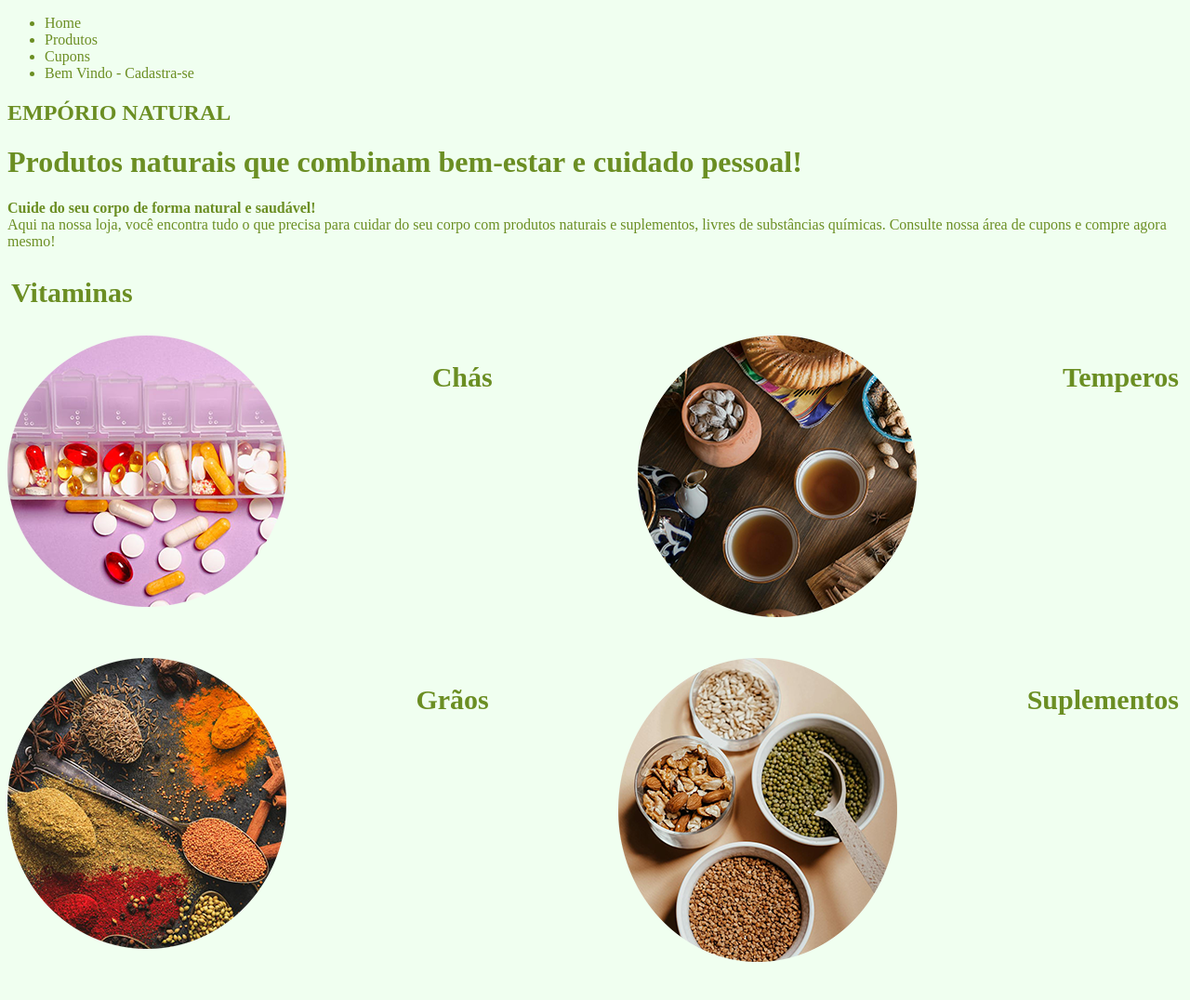
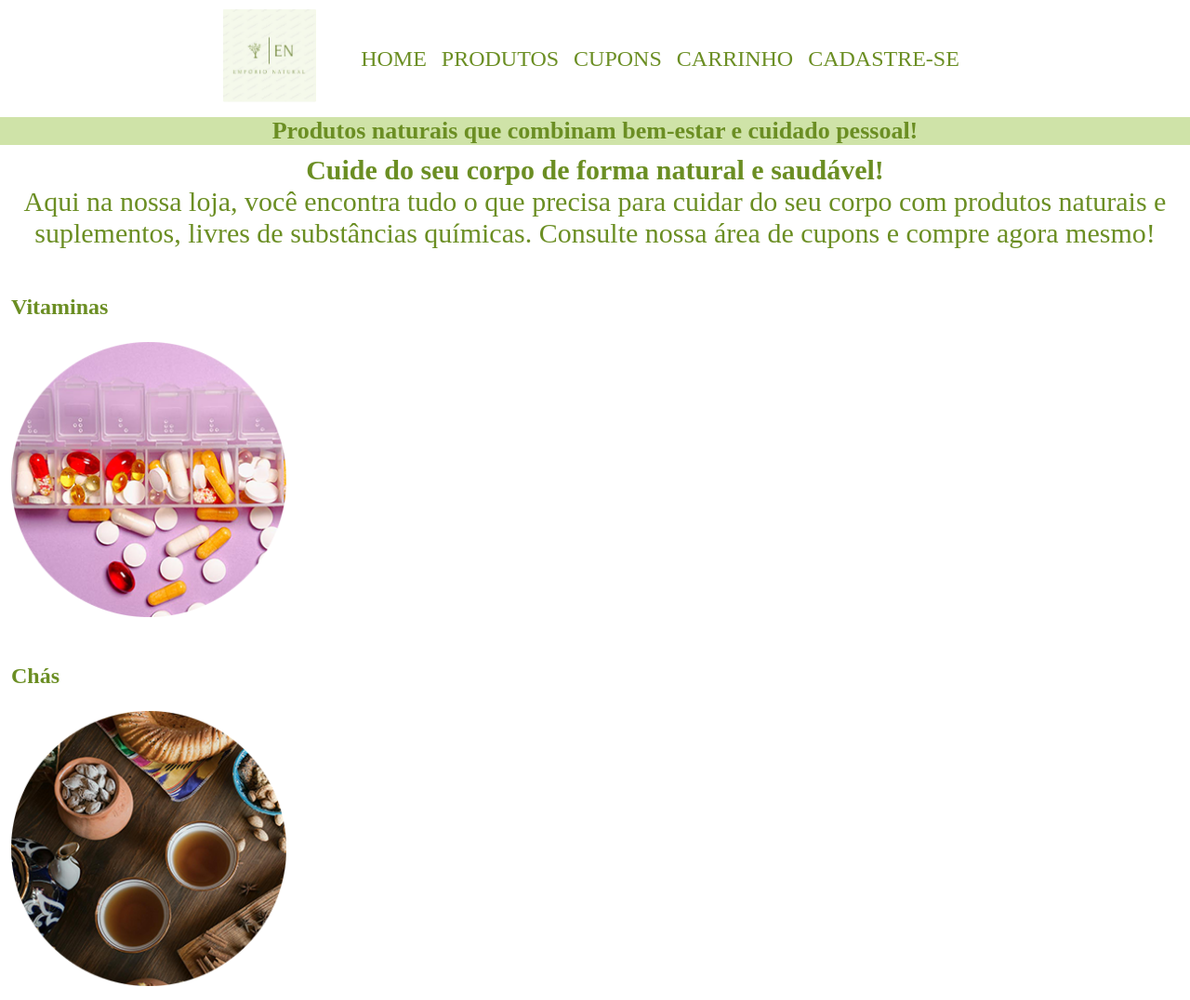
Before and after one commit to lutiarab/projeto, a plain HTML site: page index.html in a window 1280 px wide. Shown: the top 1076 px of the page at 93% size. Drawn offline with Linux system fonts and the light colour scheme.

Commit message:
Mudanças

```diff
--- a/index.html
+++ b/index.html
@@ -7,52 +7,54 @@
     <meta name="author" content="Lutiara, Navegantes e Naryara">
     <title>Empório Natural</title>
     <link rel="stylesheet" href="style.css">
+    <link rel="shortcut icon" href="bag_buy_cart_market_shop_shopping_tote_icon_123191.ico" type="image/x-icon">
 </head>
 <body>
-    <header>
-       <nav>
-        <ul>
-            <li>Home</li>
-            <li>Produtos</li>
-            <li>Cupons</li>
-            <li>Bem Vindo - Cadastra-se</li>
-        </ul>
-       </nav>
-       <h2>EMPÓRIO NATURAL</h2>
+    <header class="topo">
+        <nav class="navegacao">
+            <a href="index.html"><img src="icone.png"alt="logo" height="100" width="100"></a>
+        <ul class="menu">
+            <li class="nav-item">Home</li>
+            <li class="nav-item">Produtos</li>
+            <li class="nav-item">Cupons</li>
+            <li class="nav-item">Carrinho</li>
+            <li class="nav-item">Cadastre-se</li>
+    </ul>
+         </nav>
+    </header>
 
-    </header>
     <main>
-        <h1>Produtos naturais que combinam  bem-estar e cuidado pessoal!</h1>
-        <p><strong >Cuide do seu corpo de forma natural e saudável!</strong> <br>
-            Aqui na nossa loja, você encontra tudo o que precisa para cuidar do seu corpo com produtos naturais e suplementos, livres de substâncias químicas. Consulte nossa área de cupons e compre agora mesmo!</p>
+        <h1 class="title-large">Produtos naturais que combinam  bem-estar e cuidado pessoal!</h1>
+        <p class="text"><strong >Cuide do seu corpo de forma natural e saudável!</strong> <br>
+            Aqui na nossa loja, você encontra tudo o que precisa para cuidar do seu corpo com produtos naturais e suplementos, livres de substâncias químicas.
+            Consulte nossa área de cupons e compre agora mesmo!</p><br>
             <section>
-                <h2  class="titulo-median">Vitaminas</h2>
+                <h2  class="title-median">Vitaminas</h2>
                 <div class="product-container">
-                    <div  class="product">
-                        <img class="product-image" src="vitamina-5.png" alt="vitaminas">
+                    <div class="sessions">
+                        <img class="sessions-image" src="imagens/vitamina-5.png" alt="vitaminas">
                     </div>
-                <h2 class="titulo-median">Chás</h2>
-                    <div class="product">
-                        <img class="product-image"src="chas.png" alt="chás">
+                <h2 class="title-median">Chás</h2>
+                    <div class="sessions">
+                        <img class="sessions-image"src="imagens/chas.png" alt="chás">
                     </div>
-                <h2 class="titulo-median">Temperos</h2>
-                    <div class="product">
-                        <img  class="product-image"src="temperos.png" alt="temperos">
+                <h2 class="title-median">Temperos</h2>
+                    <div class="sessions">
+                        <img  class="sessions-image"src="imagens/temperos.png" alt="temperos">
                     </div>
-                <h2 class="titulo-median">Grãos</h2>
-                    <div class="product">
-                        <img class="product-image" src="grãos.png" alt="grãos">
+                <h2 class="title-median">Grãos</h2>
+                    <div class="sessions">
+                        <img class="sessions-image" src="imagens/grãos.png" alt="grãos">
                     </div>
-                <h2 class="titulo-median">Suplementos</h2>
-                    <div class="product">
-                        <img  class="product-image"src="suplemento-4.png" alt="suplementos">
+                <h2 class="title-median">Suplementos</h2>
+                    <div class="sessions">
+                        <img  class="sessions-image"src="imagens/suplemento-4.png" alt="suplementos">
                     </div>
                 </div>
             </section>
     </main>
 
-    <footer>
-
-    </footer>
-</body>
+<footer>
+    <P class="footer">&copy;ALUNAS SENAI - 2024</P>
+</footer>
 </html>
--- a/style.css
+++ b/style.css
@@ -1,25 +1,57 @@
 *{
-
+    margin: 0;
+    box-sizing: border-box;
 }
 body{
     color: #6B8E23;
-    background-color:  #F0FFF0;
+    background-color:  white;
+    font: normal 18pt Times New Roman;
 }
-.titulo-median {
+.text {
+    text-align:center;
+    margin-bottom: 10px;
     font-size: 30px;
-    padding: 4px;
 }
-.product-container{
+.title-large {
+    text-align: center;
+    margin-bottom: 10px;
+    font-size: 26px;
+    background-color: #cfe3a8;
+}
+.topo{
+    background-position: 50% 40%;
     display: flex;
-    flex-wrap: wrap;
-    justify-content: space-between;
-    gap: 40px;
-    padding-bottom: 30px;
+    flex-direction: column;
+    align-items: center;
+}
+.navegacao {
+    display: flex;
+    align-items: center;
+    margin-top: 10px;
+    margin-bottom: 10PX;
+}
+.menu {
+    display: flex;
+    list-style: none;
 
 }
-.product{
+.nav-item {
+    text-align: center;
+    justify-content: space-between;
+    padding: 8px;
+    text-transform: uppercase;
+}
+.sessions-image {
+    width: 320px;
+    height: 320px;
+    margin-bottom: 20px;
+    padding: 12px;
+}
+.title-median{
+    font-size: 24px;
+    margin: 12px;
+}
 
+.footer{
+    text-align: center;
 }
-.product-image{
-
-}
```
Also changed, not shown: icone.png (added), imagens/chas.png (renamed from chas.png), imagens/grãos.png (renamed from grãos.png), imagens/suplemento-4.png (renamed from suplemento-4.png), imagens/temperos.png (renamed from temperos.png), imagens/vitamina-5.png (renamed from vitamina-5.png).
